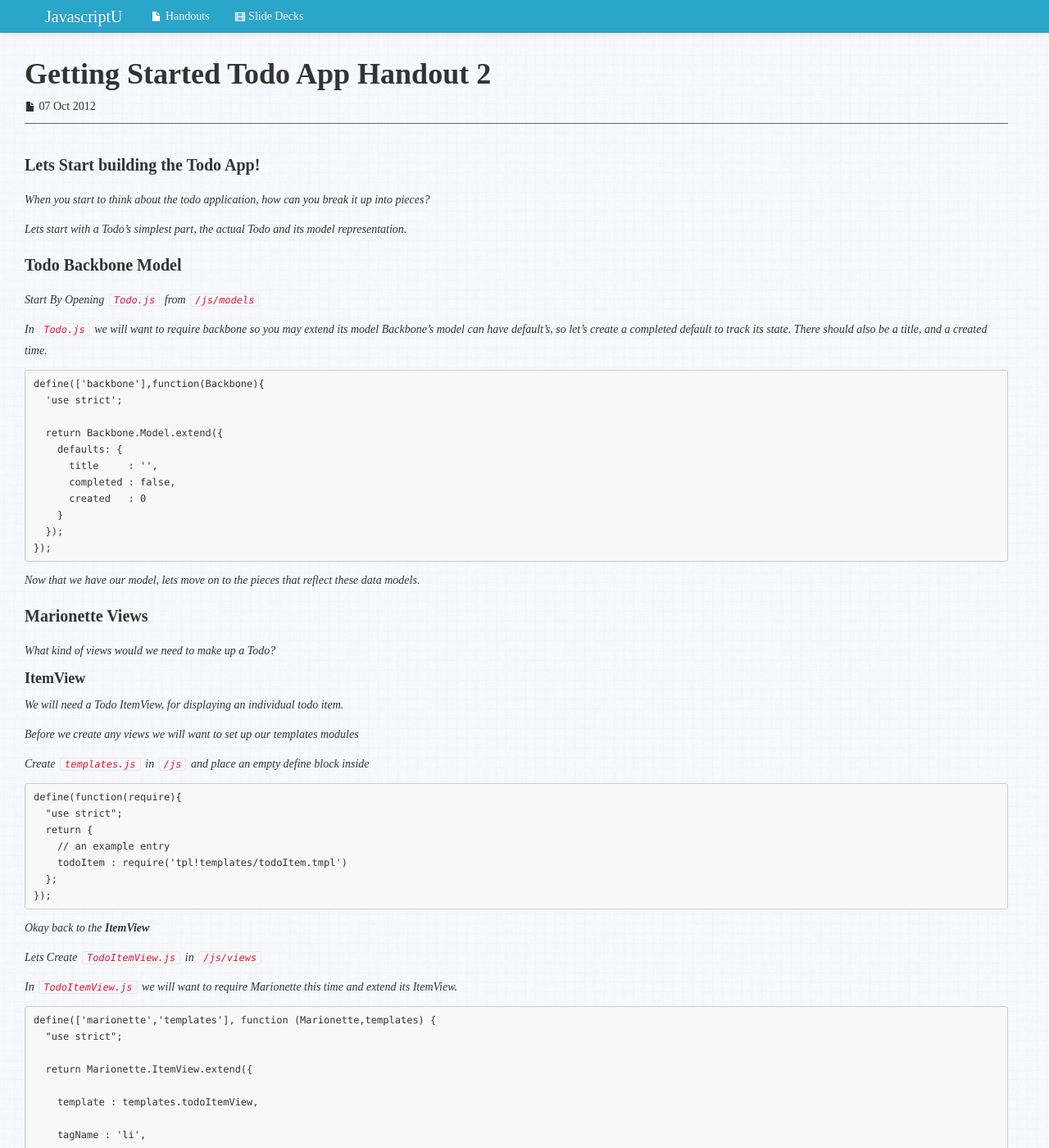
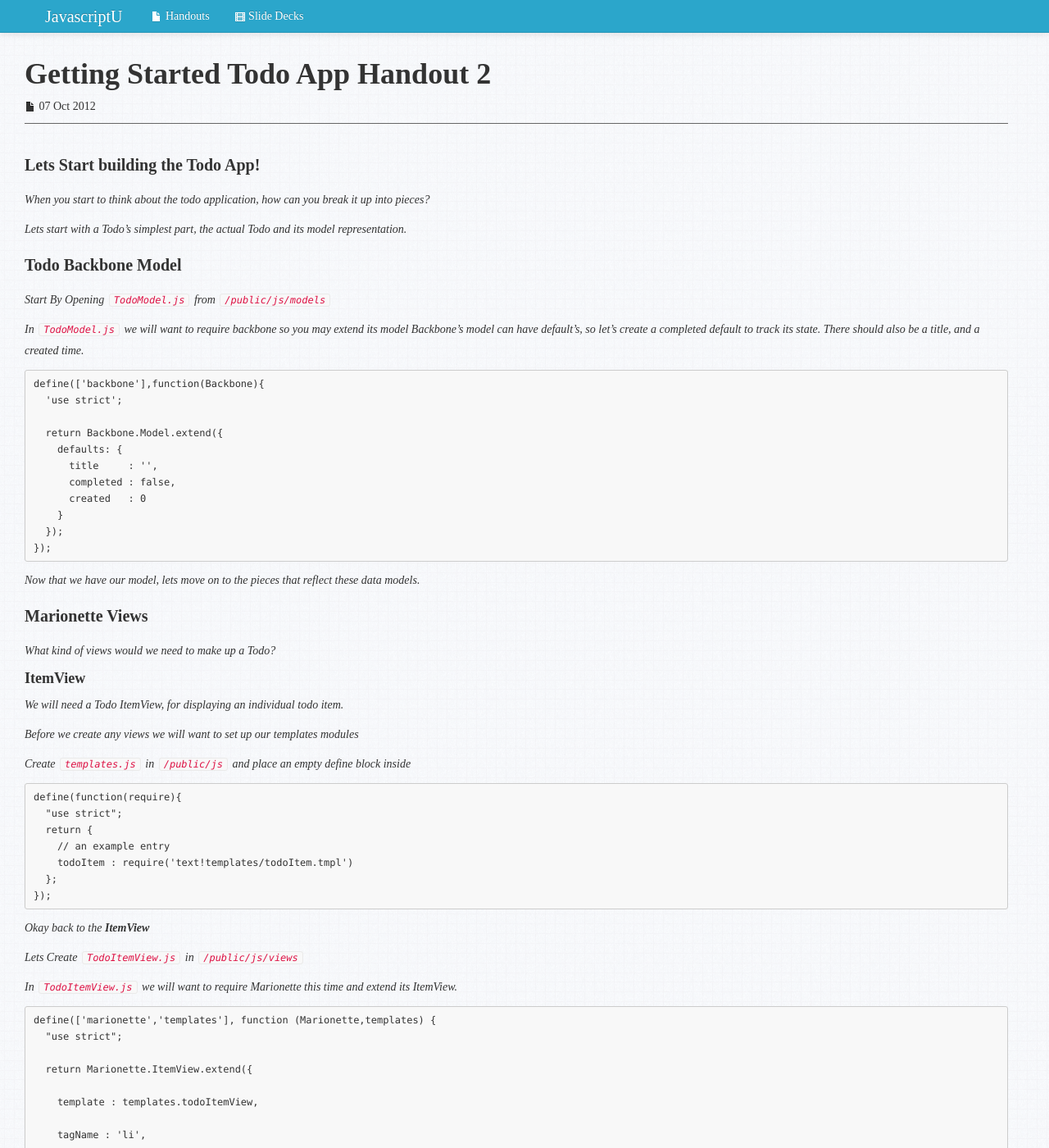
Before and after one commit to javascriptu/resources, a Jekyll site: the page built from handouts/_posts/2012-10-07-Handout2.md, in a window 1280 px wide and 1400 px high. Shown: the whole window at 82% size. Built offline with Jekyll 4.4.1, drawn with Linux system fonts in a browser that asks for light colours; nearby versions of some CDN libraries; some web fonts are replaced; some of the changed text lies outside the part shown.

Commit message:
path changes and fileRenaming

```diff
--- a/handouts/_posts/2012-10-07-Handout2.md
+++ b/handouts/_posts/2012-10-07-Handout2.md
@@ -13,9 +13,9 @@ Lets start with a Todo's simplest part, the actual Todo and its model representa
 
 ###Todo Backbone Model
 
-Start By Opening `Todo.js` from `/js/models`
+Start By Opening `TodoModel.js` from `/public/js/models`
 
-In `Todo.js` we will want to require backbone so you may extend its model
+In `TodoModel.js` we will want to require backbone so you may extend its model
 Backbone's model can have default's, so let's create a completed default to track its state.
 There should also be a title, and a created time.
 
@@ -43,19 +43,19 @@ We will need a Todo ItemView, for displaying an individual todo item.
 
 Before we create any views we will want to set up our templates modules
 
-Create `templates.js` in `/js` and place an empty define block inside
+Create `templates.js` in `/public/js` and place an empty define block inside
 
     define(function(require){
       "use strict";
       return {
         // an example entry
-        todoItem : require('tpl!templates/todoItem.tmpl')
+        todoItem : require('text!templates/todoItem.tmpl')
       };
     });
 
 Okay back to the **ItemView**
 
-Lets Create `TodoItemView.js` in `/js/views`
+Lets Create `TodoItemView.js` in `/public/js/views`
 
 In `TodoItemView.js` we will want to require Marionette this time and extend its ItemView.
 
@@ -98,7 +98,7 @@ The Composite View combines an ItemView and a CollectionView allowing you to dis
 CompositeViews excel at rendering a branch-leaf, hierarchical structures of data, but also just render
 templates around collections in a very handy manner.
 
-This `CompositeView.js` should also live in `/js/views`
+This `CompositeView.js` should also live in `/public/js/views`
 
     define(['marionette','templates','views/TodoItemView'], function (Marionette,templates,TodoItemView) {
       "use strict";
@@ -123,7 +123,7 @@ This `CompositeView.js` should also live in `/js/views`
 
 We will need a way to keep track of a List of Todos.
 
-  Lets Open `TodoCollection.js` from `/js/collections`
+  Lets Open `TodoCollection.js` from `/public/js/collections`
 
     define(['backbone','models/Todo'],function(Backbone,Todo) {
       'use strict';
@@ -144,7 +144,7 @@ We want to sort the Todo's by their created date when we `fetch` the collection.
 
 ###Marionette.Application
 
-Open `app.js` from `/js`
+Open `app.js` from `/public/js`
 
 This will instantiate the new marionette application, attach the main app regions, and fetch the list of todos.
 This allows us to centralize the start of our application logic.
```
